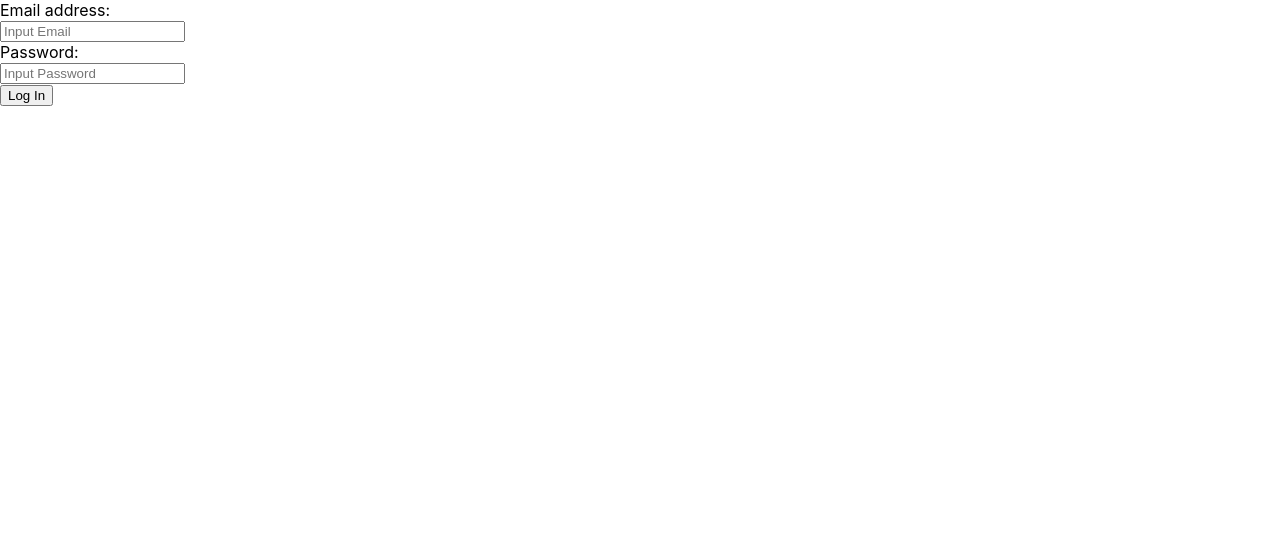
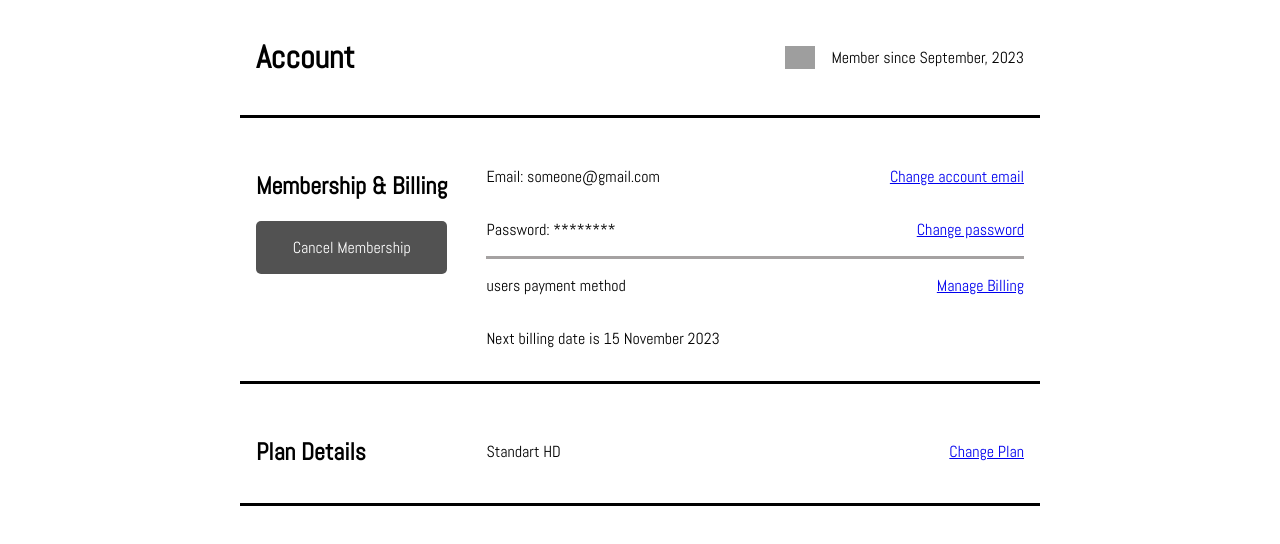
Before and after one commit to beyzaolmez/data-processing, a React (Create React App) app in the folder netflix/: page / in a window 1280 px wide. Shown: the top 544 px of the page. Built offline with nearby package versions, Linux system fonts and the light colour scheme; grey boxes are pictures that could not be loaded.

Commit message:
linked the account page to the app

```diff
--- a/netflix/src/App.js
+++ b/netflix/src/App.js
@@ -1,9 +1,11 @@
 import React from 'react';
-import LoginPage from './LogInPage.js';
+import AccountPage from './AccountPage.js';
 
 
 function App() {
-  return (<LoginPage />);
+  return (
+  <AccountPage />
+  );
 }
 
 export default App;
```
